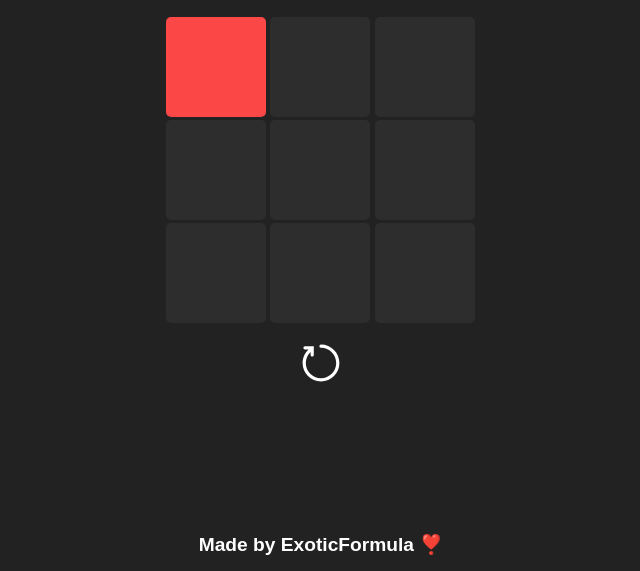
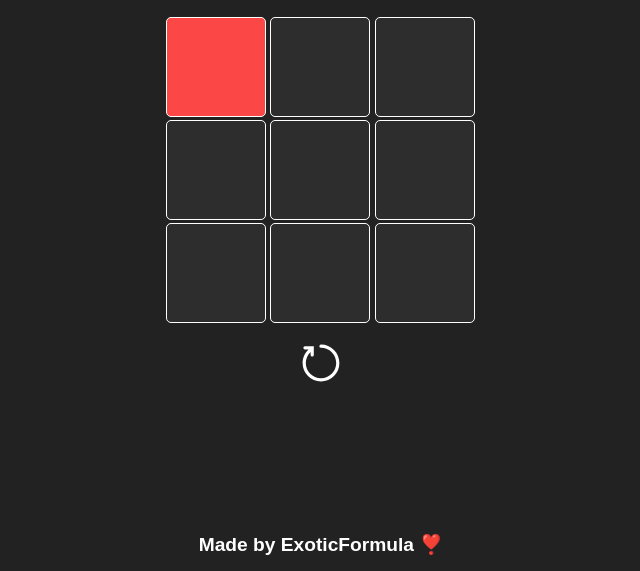
Before and after one commit to ExoticFormula/tic-tac-toe, a plain HTML site: page index.html in a window 1280 px wide. Both pictures are taken after a click on the element 535 px from the left and 295 px from the top of the page. Shown: the part 229-800 px from the top of the page, without its empty margins (319-959 px from the left). Drawn offline with Linux system fonts and the light colour scheme.

Commit message:
added shake animation,ui changes etc,functioning win check

```diff
--- a/game.js
+++ b/game.js
@@ -1,29 +1,76 @@
 let currentTurnBtnClassName = "btn-X";
+const resetGame = () => {
+  window.location.reload();
+};
+const checkForWin = () => {
+  const cellOneState = extractState(".cell-1", 1);
+  const cellTwoState = extractState(".cell-2", 2);
+  const cellThreeState = extractState(".cell-3", 3);
+  const cellFourState = extractState(".cell-4", 4);
+  const cellFiveState = extractState(".cell-5", 5);
+  const cellSixState = extractState(".cell-6", 6);
+  const cellSevenState = extractState(".cell-7", 7);
+  const cellEightState = extractState(".cell-8", 8);
+  const cellNineState = extractState(".cell-9", 9);
+  compareCells(cellOneState, cellTwoState, cellThreeState);
+  compareCells(cellFourState, cellFiveState, cellSixState);
+  compareCells(cellSevenState, cellEightState, cellNineState);
+  compareCells(cellOneState, cellFourState, cellSevenState);
+  compareCells(cellTwoState, cellFiveState, cellEightState);
+  compareCells(cellThreeState, cellSixState, cellNineState);
+  compareCells(cellOneState, cellFiveState, cellNineState);
+  compareCells(cellThreeState, cellFiveState, cellSevenState);
+};
+const compareCells = (firstState, secondState, thirdState) => {
+  if (
+    firstState === secondState &&
+    firstState === thirdState &&
+    firstState != ""
+  ) {
+    document.querySelector(".game-title").innerText =
+      "Player " +
+      firstState.substring(firstState.indexOf("-") + 1, firstState.length) +
+      " Wins!";
+  }
+};
+const shakeCell = (cell) => {
+  cell.classList.add("shaking");
 
+  setTimeout(() => {
+    cell.classList.remove("shaking");
+  }, 400);
+};
+const extractState = (cellClassName, index) => {
+  return Array.from(document.querySelector(cellClassName).classList)
+    .join("")
+    .replace("cellcell-" + index, "");
+};
+const updateCellClassList = (e) => {
+  if (Array.from(e.target.classList).length < 3) {
+    e.target.classList.add(currentTurnBtnClassName);
+  } else {
+    shakeCell(e.target);
+  }
+};
+const ToggleCurrentTurnBtnClassName = () => {
+  currentTurnBtnClassName =
+    currentTurnBtnClassName == "btn-X" ? "btn-O" : "btn-X";
+};
 window.addEventListener("load", () => {
   console.log("game loaded");
-
+  document.querySelector(".btn-restart").addEventListener("click", resetGame);
   document.querySelectorAll(".cell").forEach((cell) => {
     cell.addEventListener("click", (e) => {
-      console.log(currentTurnBtnClassName);
-      updateCellClassList(e);
-      ToggleCurrentTurnBtnClassName();
+      if (document.querySelector(".game-title").innerText === "Tic Tac Toe") {
+        updateCellClassList(e);
+        checkForWin();
+        ToggleCurrentTurnBtnClassName();
+      } else {
+        shakeCell(e.target);
+      }
     });
   });
 });
-
-function updateCellClassList(e) {
-  if (Array.from(e.target.classList).length < 2) {
-    e.target.classList.add(currentTurnBtnClassName);
-  }
-  console.log(e.target);
-}
-
-function ToggleCurrentTurnBtnClassName() {
-  currentTurnBtnClassName =
-    currentTurnBtnClassName == "btn-X" ? "btn-O" : "btn-X";
-}
-
 {
   /* <svg
   class="btn-X"
--- a/index.html
+++ b/index.html
@@ -11,15 +11,15 @@
     <div class="main-container">
       <h1 class="game-title">Tic Tac Toe</h1>
       <div class="game-container">
-        <div class="cell"></div>
-        <div class="cell"></div>
-        <div class="cell"></div>
-        <div class="cell"></div>
-        <div class="cell"></div>
-        <div class="cell"></div>
-        <div class="cell"></div>
-        <div class="cell"></div>
-        <div class="cell"></div>
+        <div class="cell cell-1"></div>
+        <div class="cell cell-2"></div>
+        <div class="cell cell-3"></div>
+        <div class="cell cell-4"></div>
+        <div class="cell cell-5"></div>
+        <div class="cell cell-6"></div>
+        <div class="cell cell-7"></div>
+        <div class="cell cell-8"></div>
+        <div class="cell cell-9"></div>
       </div>
       <svg
         class="btn-restart"
--- a/styles.css
+++ b/styles.css
@@ -19,6 +19,7 @@ body {
   grid-template-columns: repeat(auto-fit, minmax(100px, 1fr));
 }
 .cell {
+  border: 1px solid white;
   height: 100px;
   width: 100px;
   border-radius: 5px;
@@ -59,3 +60,30 @@ body {
   font-size: 1.2rem;
   padding: 15px;
 }
+
+.shaking:hover {
+  animation: shake 0.4s;
+}
+
+@keyframes shake {
+  10%,
+  90% {
+    transform: translate3d(-1px, 0, 0);
+  }
+
+  20%,
+  80% {
+    transform: translate3d(2px, 0, 0);
+  }
+
+  30%,
+  50%,
+  70% {
+    transform: translate3d(-3px, 0, 0);
+  }
+
+  40%,
+  60% {
+    transform: translate3d(3px, 0, 0);
+  }
+}
```
